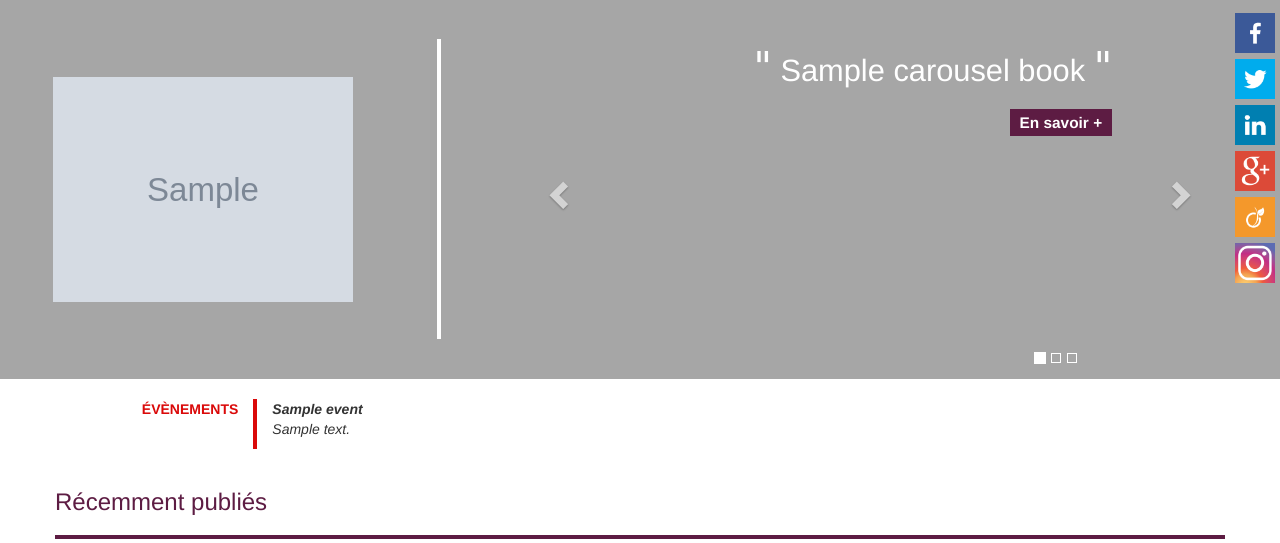
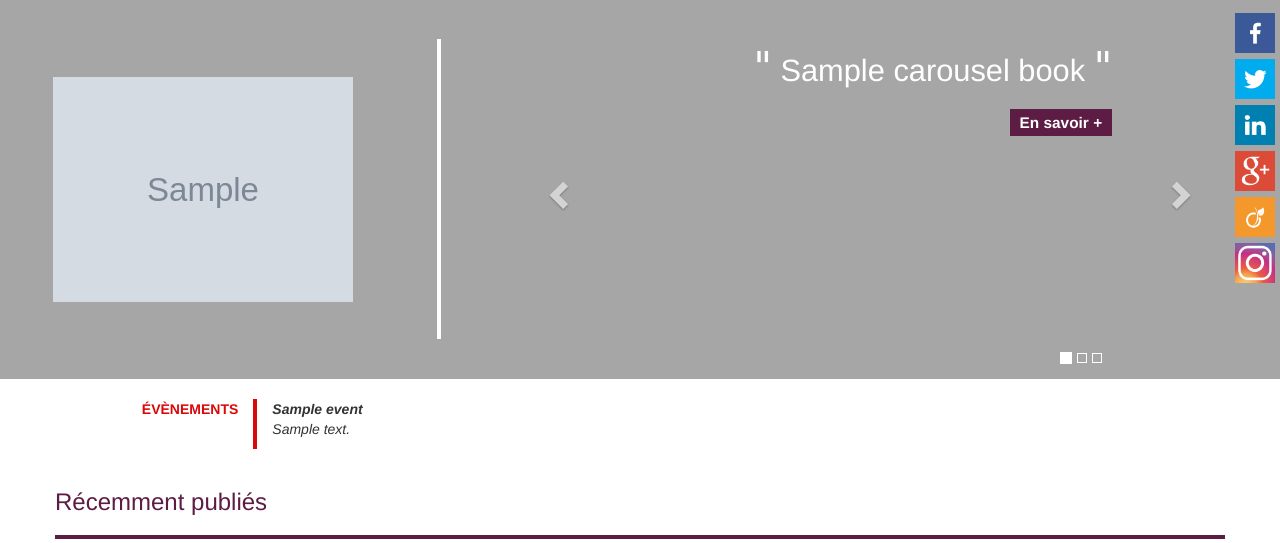
Before and after one commit to ngdo-pro/WCS_Projet2, a Symfony app: template app/Resources/views/book/index.html.twig in a window 1280 px wide. Shown: the part 230-773 px from the top of the page. Run offline with Twig, Linux system fonts and the light colour scheme; the template is opened without the code that fills it: most values are stand-ins (such as "Sample title", 1, 10 or a date in 2020); grey boxes marked "Sample" are stand-in pictures; some libraries are stand-ins or nearby versions; some web fonts are replaced.

Commit message:
indicators changed

```diff
--- a/web/css/carousel.css
+++ b/web/css/carousel.css
@@ -60,7 +60,7 @@
 }
 
 .carousel-indicators{
-    left: 105%;
+    left: 107%;
     width: 15%
 }
 
```
